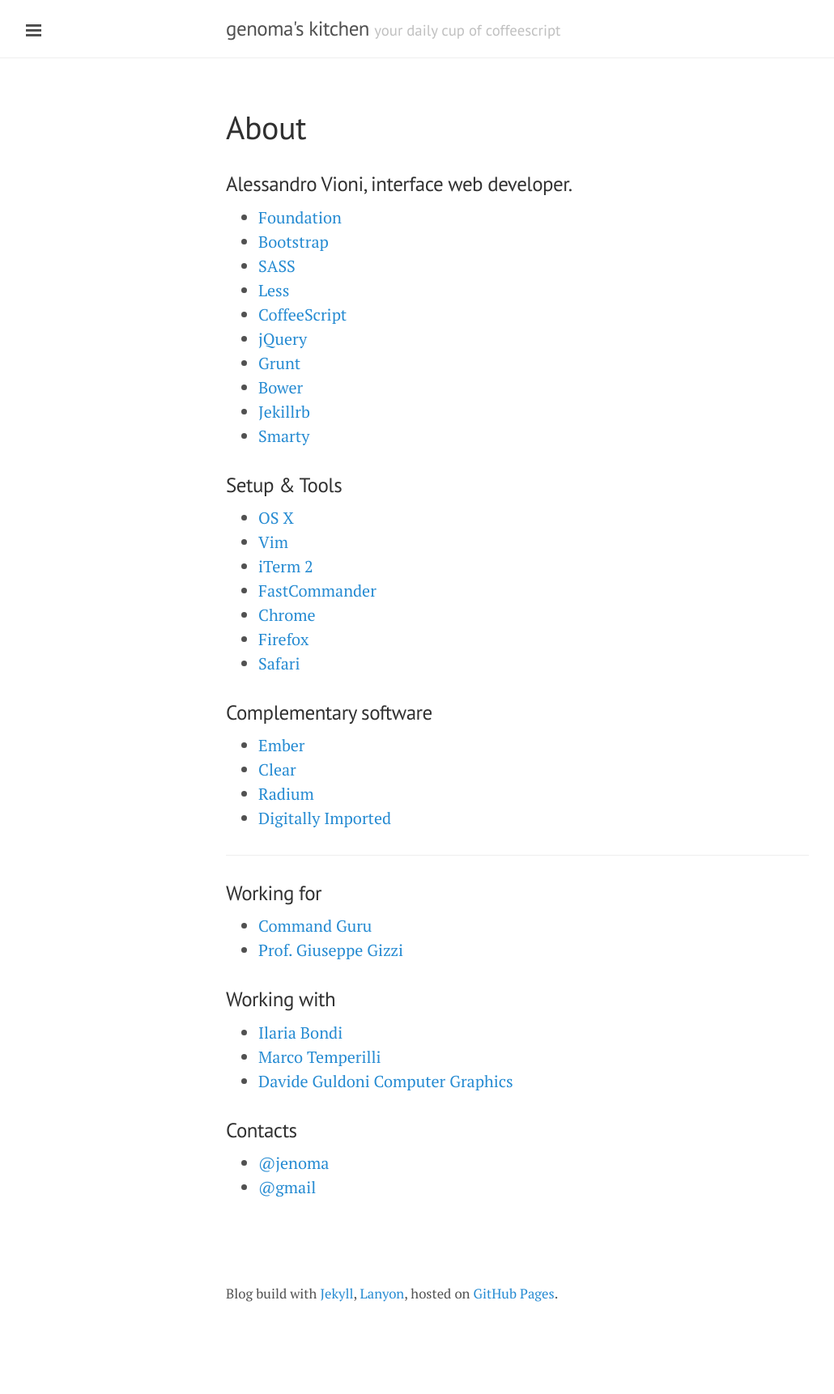
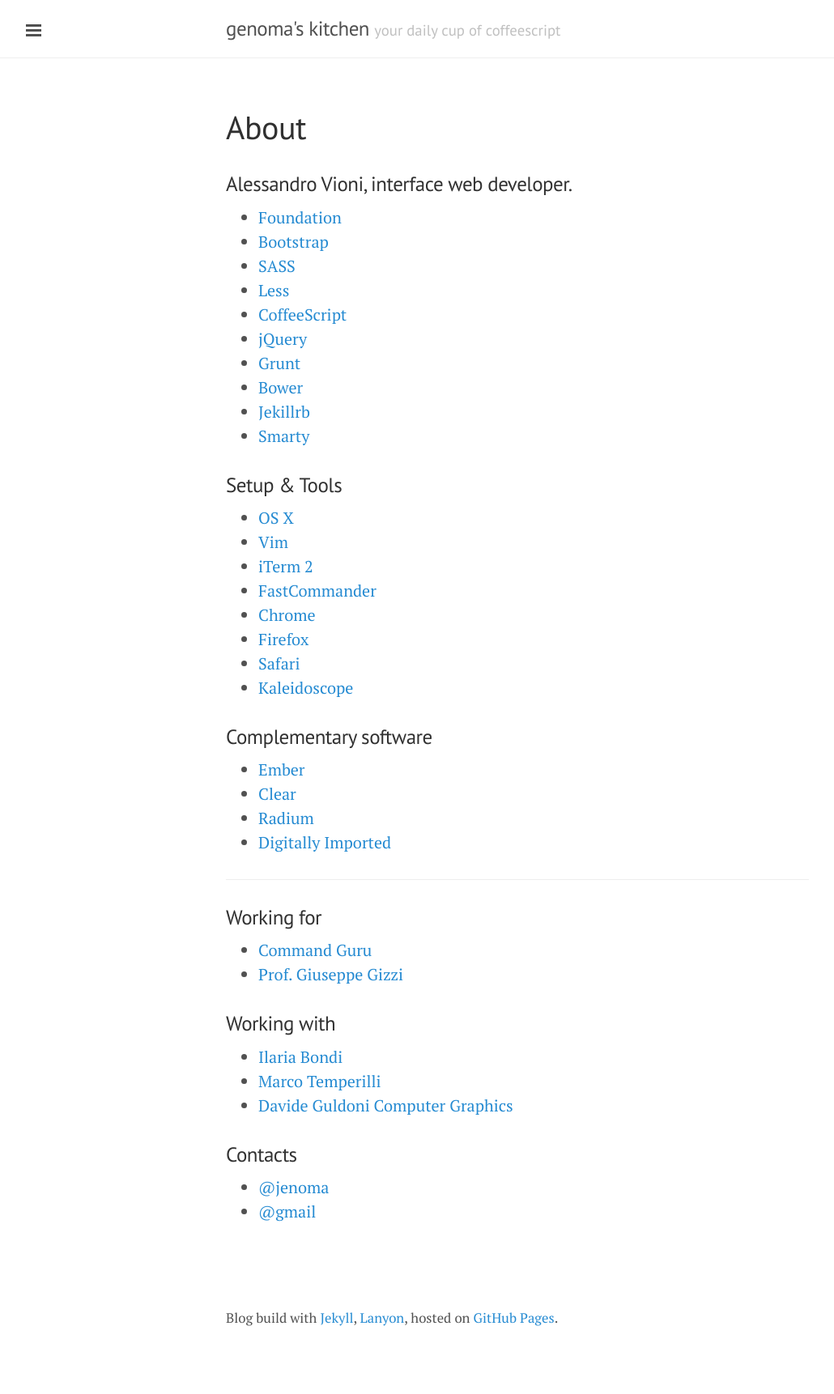
Before and after one commit to genoma/genoma.github.io, a Jekyll site: the page built from about.md, in a window 1280 px wide. Shown: the whole page at 81% size, without its empty margins (1-1031 px from the left). Built offline with Jekyll 4.4.1, drawn with Linux system fonts in a browser that asks for light colours; Markdown is read by kramdown in place of the engine named in the settings; before the commit the page ends 1692 px from its top, so only the background shows below that.

Commit message:
about.md updated

```diff
--- a/about.md
+++ b/about.md
@@ -23,6 +23,7 @@
 * [Chrome](https://www.google.com/intl/en/chrome/browser/)
 * [Firefox](http://www.mozilla.org/en-US/firefox/new/)
 * [Safari](https://www.apple.com/safari/)
+* [Kaleidoscope](http://www.kaleidoscopeapp.com/)
 
 ### Complementary software
 * [Ember](http://realmacsoftware.com/ember)
```
